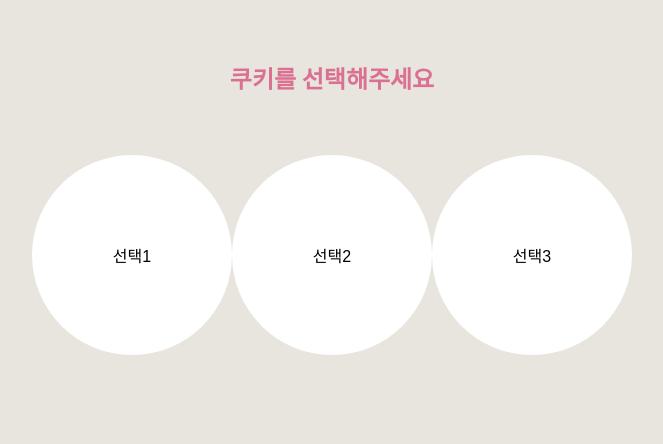
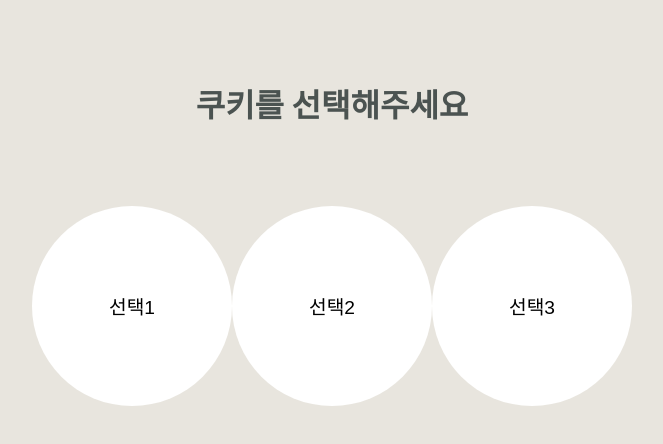
Before and after one commit to Back2TheBasic/fortune-cookie, a Next.js app: page /result in a window 1280 px wide. Shown: the top 444 px of the page, without its empty margins (308-971 px from the left). Built offline with nearby package versions, Linux system fonts and the light colour scheme.

Commit message:
style: color variable 추가, 타이틀/버튼 폰트 사이즈 변경 #37

```diff
--- a/src/app/globals.css
+++ b/src/app/globals.css
@@ -1,13 +1,15 @@
+:root {
+  --max-width: 1100px;
+  --border-radius: 12px;
+  --main-color: #e8e5de;
+  --accent-color: #4b5351;
+}
+
 html,
 body {
   max-width: 100vw;
   overflow-x: hidden;
-  background: #e8e5de;
-}
-
-:root {
-  --max-width: 1100px;
-  --border-radius: 12px;
+  background: var(--main-color);
 }
 
 * {
--- a/src/components/button/Button.module.scss
+++ b/src/components/button/Button.module.scss
@@ -6,11 +6,11 @@
   border: none;
   border-radius: 12px;
   color: #000;
-  font-size: 1rem;
+  font-size: 1.2rem;
   text-align: center;
   text-decoration: none;
   &:hover {
-    background-color: #4b5351;
+    background-color: var(--accent-color);
     color: #fff;
   }
 
--- a/src/components/title/Title.module.scss
+++ b/src/components/title/Title.module.scss
@@ -1,6 +1,6 @@
 .title {
-  font-size: 1.5em;
+  font-size: 2em;
   text-align: center;
-  color: palevioletred;
+  color: var(--accent-color);
   margin: 2.5em;
 }
```
